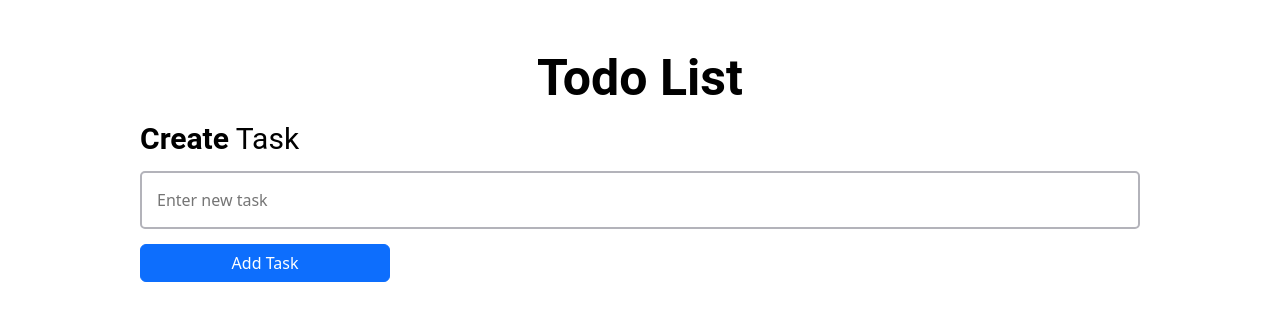
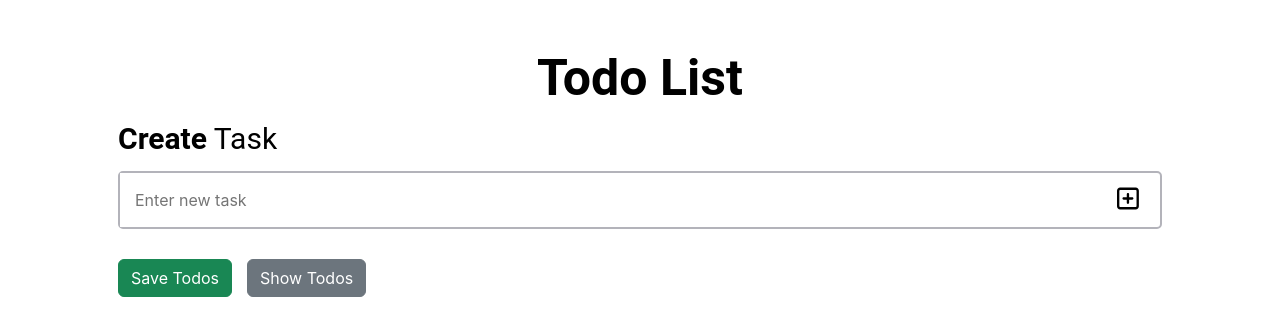
Before and after one commit to Kinsuksingh/todo-app, a React (Create React App) app: page / in a window 1280 px wide. Shown: the top 336 px of the page. Built offline with nearby package versions, Linux system fonts and the light colour scheme.

Commit message:
Ready for review: Completed development of the todo-app application.

```diff
--- a/public/index.html
+++ b/public/index.html
@@ -7,7 +7,7 @@
     <meta name="theme-color" content="#000000" />
     <meta name="description" content="Web site created using create-react-app"/>
     <link rel="manifest" href="%PUBLIC_URL%/manifest.json" />
-    <title>React App</title>
+    <title>Todo App</title>
   </head>
   <body>
     <noscript>You need to enable JavaScript to run this app.</noscript>
--- a/src/App.css
+++ b/src/App.css
@@ -5,3 +5,9 @@
     font-size: 50px;
     font-weight: bold;
 }
+
+.mr{
+    margin-right: 15px;
+    margin-top: 15px;
+    min-width: 95px;
+}
--- a/src/App.js
+++ b/src/App.js
@@ -1,37 +1,73 @@
+// Import components
 import TaskInput from './components/TaskInput'
 import TaskList from './components/TaskList'
-import {v4 as uuidV4} from 'uuid'
+
+// Import libraries
+import {v4 as uuidV4} from 'uuid'  // For unique Id genration
+import { useState } from 'react'   // useState hook for managing state
+
+// Import custom styles
 import './App.css'
-import { useState } from 'react'
 
 const App = () => {
-  const [tasksList, setTasks] = useState([])
+  // Retrieve stored tasks from localStorage (if available) and set the initial state
+  const storedTodos = JSON.parse(localStorage.getItem("tasksList"))
+  const [tasksList, setTasks] = useState(storedTodos !== null ? storedTodos:[])
+
+  // State variable to store the isShow state
+  const [isShow, setIsShow] = useState(false)
+
+  // Function to toggle the visibility of the task list
+  const onSetIsShow = () => {
+    setIsShow(!isShow)
+  }
+
+  // Function to add a new task
   const addNewTask = (newTask) => {
+    // Create a new task object with an unique ID, the new task text, and initial status (false for incomplete)
     const createNewTask = {
       id: uuidV4(),
       newTask,
       status : false
     }
+
+    // Update the tasksList state by adding the new task object to the existing list
     setTasks([...tasksList, createNewTask])
   }
 
+  // Function to remove a task by its ID
   const removeTask = (taskId) => {
     setTasks(tasksList.filter((task) => task.id !== taskId));
-  };
+  }
 
+  // Function to change the status (completed/incomplete) of a task by its ID
   const changeTaskStatus = (taskId) => {
     setTasks(tasksList.map((task) => task.id === taskId ? {...task, status: !task.status} : task))
   }
 
+  // Function to edit a task by its ID and update its text
   const editTask = (taskId, updateValue='') => {
     setTasks(tasksList.map((task) => task.id === taskId ? {...task, newTask:updateValue} : task))
   }
 
+  // Function to save the current task list to localStorage
+  const handleSaveClick = () => {
+    localStorage.setItem("tasksList", JSON.stringify(tasksList))
+  }
+
   return(
-    <div className='d-flex flex-column align-items-center p-5'>
+    <div className='container d-flex flex-column align-items-center p-5'>
       <h1 className="main-heading">Todo List</h1>
+      {/* Task input component for adding new tasks */}
       <TaskInput onAddTask={addNewTask}/>
-      <TaskList tasksList={tasksList} onRemoveTask={removeTask} onChangeTaskStatus={changeTaskStatus} onEditTask={editTask}/>
+      <div className='align-self-start'>
+        {/* Buttons to save tasks to localStorage and toggle task list visibility */}
+        <button type='button' className='btn btn-success mr' onClick={handleSaveClick}>Save Todos</button>
+        <button type='button' className='btn btn-secondary mr' onClick={onSetIsShow}>{isShow? 'Hide Todos' : 'Show Todos'}</button>
+      </div>
+
+      {/* Conditionally render the TaskList component based on the isShow state */}
+      {isShow && <TaskList tasksList={tasksList} onRemoveTask={removeTask} onChangeTaskStatus={changeTaskStatus} onEditTask={editTask}/>}
     </div>
   )
 }
--- a/src/components/TaskInput/index.css
+++ b/src/components/TaskInput/index.css
@@ -1,7 +1,3 @@
-.form-style{
-    max-width: 1000px;
-}
-
 .label-style{
     color: black;
     font-family: "Roboto";
@@ -9,14 +5,28 @@
     font-size: 30px;
 }
 
-.st{
+.task-label-text{
     font-weight: bold;
 }
 
-.inputEle-style{
+.input-section{
     border: solid 2px #b3b3ba;
-    padding: 15px;
     border-radius: 5px;
     margin-bottom: 15px;
+    display: flex;
+}
+
+.inputEle-style{
+    border: none;
+    padding: 15px;
     outline: none;
+    width: 100%;
 }
+
+.custom-add-btn{
+    background-color: transparent;
+    border: none;
+    outline: none;
+    margin-right: 15px;
+    font-size: 25px;
+}
--- a/src/components/TaskInput/index.js
+++ b/src/components/TaskInput/index.js
@@ -1,26 +1,43 @@
-import { useState } from 'react'
-import './index.css'
+import { useState } from 'react'; // Import useState hook for managing component state
+import { FontAwesomeIcon } from '@fortawesome/react-fontawesome'; // Import FontAwesomeIcon for rendering icons
+import { faPlusSquare } from '@fortawesome/free-regular-svg-icons'; // Import specific icon from FontAwesome
+import './index.css'; // Import custom CSS styles for the component
 
 const TaskInput = (props) => {
+    // Destructure props object to access the onAddTask function for adding new tasks
     const {onAddTask} = props
+
+    // State variable to store the new task text entered by the user
     const [newTask, createNewTask] = useState('')
 
+    // Function to handle form submission
     const handleSubmit = (event) => {
+        // Prevent default form submission behavior
         event.preventDefault()
+
+        // Check if the entered task text has any value after trimming whitespace
         if (newTask.trim()) {
+            // Call the onAddTask function
             onAddTask(newTask)
         } else {
+            // Alert the user to enter valid text if the input is empty
             alert("Enter Valid Text");
         }
+
+        // Clear the newTask state after successful submission or alert
         createNewTask('')
     }
 
 
     return(
-        <form className="d-flex flex-column form-style w-100" onSubmit={handleSubmit}>
+        <form className="d-flex flex-column w-100" onSubmit={handleSubmit}>
+            {/* Label for the task input field */}
             <label className="label-style" htmlFor="create-task">
-                <span className="st">Create</span> Task
+                <span className="task-label-text">Create</span> Task
             </label>
+
+             {/* Container for the input field and submit button */}
+            <div className='input-section'>
                 <input
                     className="inputEle-style"
                     id="create-task"
@@ -29,7 +46,12 @@ const TaskInput = (props) => {
                     value={newTask}
                     onChange={(e) => createNewTask(e.target.value)}
                 />
-            <button type="submit" className="btn btn-primary w-25">Add Task</button>
+                {/* Submit button */}
+                <button type="submit" className="custom-add-btn">
+                     {/* Render PlusSquare icon from FontAwesome */}
+                    <FontAwesomeIcon icon={faPlusSquare} />
+                </button>
+            </div>
         </form>
     )
 }
--- a/src/components/TaskList/index.css
+++ b/src/components/TaskList/index.css
@@ -1,11 +1,14 @@
 .list-style{
     list-style: none;
     padding: 0px;
-    max-width: 1000px;
 }
 
+.todos-heading{
+    color: grey;
 
-.input-st{
+}
+
+.checkbox-style{
     margin: 3px 20px 0px 5px;
     width: 20px;
     cursor: pointer;
--- a/src/components/TaskList/index.js
+++ b/src/components/TaskList/index.js
@@ -1,35 +1,52 @@
-import { useState } from 'react';
-import { FontAwesomeIcon } from '@fortawesome/react-fontawesome';
-import { faTrashCan, faEdit } from '@fortawesome/free-regular-svg-icons';
-import './index.css'
+import { useState } from 'react';  // Import the useState hook from React for managing component state
+import { FontAwesomeIcon } from '@fortawesome/react-fontawesome';  // Import FontAwesomeIcon for rendering icons
+import { faTrashCan, faEdit } from '@fortawesome/free-regular-svg-icons';  // Import specific icons from FontAwesome
+import './index.css' ; // Import custom CSS styles for the component
 
 const TaskList = (props) => {
+    // Destructure props object to access tasksList, onRemoveTask, onChangeTaskStatus, and onEditTask functions passed from parent component
     const {tasksList, onRemoveTask, onChangeTaskStatus, onEditTask} = props
-    const [isEditingTask, setIsEditingTask] = useState({ id: null, text: '' }); // State for editing
+
+    // State for editing a task. Stores the task ID and its current text.
+    const [isEditingTask, setIsEditingTask] = useState({ id: null, text: '' });
+
+    // Function to  handle clicking the edit button for a task
     const handleEditingClick = (taskId, taskText) => {
+        // Updating the isEditingTask state with the clicked task's ID and text
         setIsEditingTask({id:taskId, text:taskText})
     }
 
+    // Function to handle changes in the edit input field
     const handleEditChange = (event) => {
+        // Updating the isEditingTask state with the new value from the input field
         setIsEditingTask((prevState) => ({...prevState, text: event.target.value}))
     }
 
+    // Function to handle saving the edited task
     const handleSaveTask = (taskId) => {
+        // Call the onEditTask function passed from the parent component, passing the task ID and the edited text
         onEditTask(taskId, isEditingTask.text)
+        // Reset the isEditingTask state to clear the editing view
         setIsEditingTask({id:null, text:''})
     }
 
     return(
         <ul className='mt-5 list-style w-100'>
+            {/* Render heading  based on whether there are tasks */}
+            {tasksList.length>0 ? <h1 className='text-center mb-3 todos-heading'>Todos</h1> : <h1 className='text-center mb-3 todos-heading'>Empty Todos</h1>}
+
+            {/* Loop through the tasks list and render each task as a list item */}
             {
                 tasksList.map((task) => (
                     <li key={task.id} className='d-flex mb-3'>
-                        <input className='input-st' type="checkbox" onClick={()=> onChangeTaskStatus(task.id)}/>
+                        <input className='checkbox-style' type="checkbox" onClick={()=> onChangeTaskStatus(task.id)}/>
                         <div className='d-flex justify-content-between align-items-center w-100 task-style' >
+                            {/* Conditionally display task text based on its status (completed or not) */}
                             {
                                 task.status ?
                                 <p className='mb-0 task'><s>{task.newTask}</s></p> :
                                 <div>
+                                {/* Conditionally render edit input or task text based on editing state  */}
                                     {
                                         isEditingTask.id===task.id ?
                                         <input
@@ -44,8 +61,9 @@ const TaskList = (props) => {
                                 </div>
                             }
                             <div>
-                                <button className='custom-btn' disabled={isEditingTask.id===task.id || task.status} onClick={()=> handleEditingClick(task.id, task.newTask)}><FontAwesomeIcon icon={faEdit} /></button>
-                                <button className='custom-btn' onClick={() => onRemoveTask(task.id)}><FontAwesomeIcon icon={faTrashCan} /></button>
+                                {/* Button container for Edit and Delete Task */}
+                                <button type='button' className='custom-btn' disabled={isEditingTask.id===task.id || task.status} onClick={()=> handleEditingClick(task.id, task.newTask)}><FontAwesomeIcon icon={faEdit} /></button>
+                                <button type='button' className='custom-btn' onClick={() => onRemoveTask(task.id)}><FontAwesomeIcon icon={faTrashCan} /></button>
                             </div>
                         </div>
                     </li>
```
Also changed, not shown: src/index.js (+4 -3 lines), 1 other file (tests, documents, lock files or other folders). Lines whose indentation alone changed are shown as unchanged.
